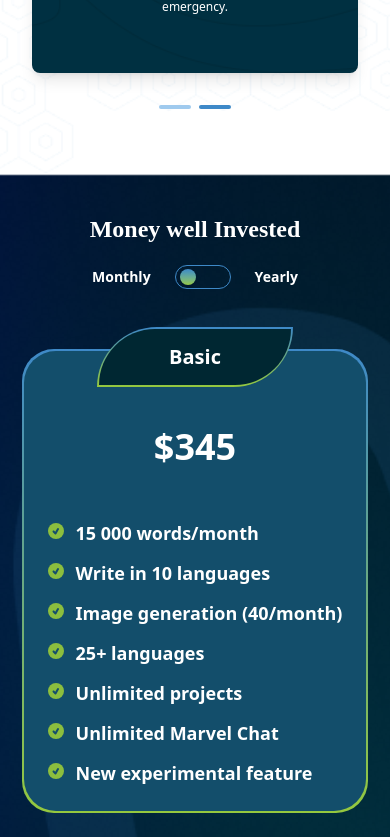
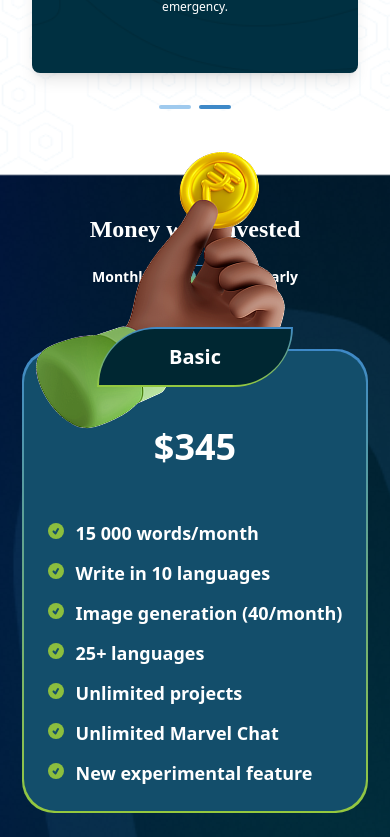
Before and after one commit to MuhammedJasirv/smartkids, a React (Vite) app: page / in a window 390 px wide. Shown: the part 4947-5784 px from the top of the page. Built offline with nearby package versions, Linux system fonts and the light colour scheme.

Commit message:
add conings Hand for pricing

```diff
--- a/src/components/home/priceing/Priceing.jsx
+++ b/src/components/home/priceing/Priceing.jsx
@@ -3,24 +3,26 @@ import { motion } from "framer-motion";
 import { useInView } from "react-intersection-observer";
 import { TiTick } from "react-icons/ti";
 import Home from "../../../assets/images/home/pricing/Bg.png";
-
+import Coin1 from "../../../assets/images/home/pricing/coins/1.png";
+import Hand from "../../../assets/images/home/pricing/Hand.png";
 const Pricing = () => {
   const [isOne, setIsOn] = useState(false);
   const [containerRef, containerInView] = useInView({
     triggerOnce: true,
-    threshold: 0.2
+    threshold: 0.2,
   });
 
   const [cardsRef, cardsInView] = useInView({
     triggerOnce: true,
-    threshold: 0.1
+    threshold: 0.1,
   });
 
   const data = [
     {
       Title: "Basic",
       Price: "$345",
-      potis: "15 000 words/month, Write in 10 languages, Image generation (40/month), 25+ languages, Unlimited projects, Unlimited Marvel Chat, New experimental feature",
+      potis:
+        "15 000 words/month, Write in 10 languages, Image generation (40/month), 25+ languages, Unlimited projects, Unlimited Marvel Chat, New experimental feature",
       color: "#134E6B",
       borderType: "gradient",
       borderColors: ["#3E89C8", "#95C83E"],
@@ -30,7 +32,8 @@ const Pricing = () => {
       Title: "Standard",
       subtitle: "Most Popular",
       Price: "$335",
-      potis: "15 000 words/month, Write in 10 languages, Image generation (40/month), 25+ languages, Unlimited projects, Unlimited Marvel Chat, New experimental feature",
+      potis:
+        "15 000 words/month, Write in 10 languages, Image generation (40/month), 25+ languages, Unlimited projects, Unlimited Marvel Chat, New experimental feature",
       color: "#8CBE3E",
       borderType: "solid",
       borderColor: "#8CBE3E",
@@ -39,7 +42,8 @@ const Pricing = () => {
     {
       Title: "Premium",
       Price: "$385",
-      potis: "15 000 words/month, Write in 10 languages, Image generation (40/month), 25+ languages, Unlimited projects, Unlimited Marvel Chat, New experimental feature",
+      potis:
+        "15 000 words/month, Write in 10 languages, Image generation (40/month), 25+ languages, Unlimited projects, Unlimited Marvel Chat, New experimental feature",
       color: "#134E6B",
       borderType: "gradient",
       borderColors: ["#3E89C8", "#95C83E"],
@@ -54,9 +58,9 @@ const Pricing = () => {
       opacity: 1,
       transition: {
         staggerChildren: 0.2,
-        when: "beforeChildren"
-      }
-    }
+        when: "beforeChildren",
+      },
+    },
   };
 
   const itemVariants = {
@@ -66,9 +70,9 @@ const Pricing = () => {
       opacity: 1,
       transition: {
         duration: 0.8,
-        ease: "backOut"
-      }
-    }
+        ease: "backOut",
+      },
+    },
   };
 
   const textVariants = {
@@ -78,9 +82,39 @@ const Pricing = () => {
       opacity: 1,
       transition: {
         duration: 0.6,
-        ease: "easeOut"
-      }
-    }
+        ease: "easeOut",
+      },
+    },
+  };
+  const coinVariants = {
+    hidden: {
+      y: 20,
+      opacity: 0,
+      rotate: 0,
+    },
+    visible: (i) => ({
+      y: 0,
+      opacity: 1,
+      rotate: [0, 10, -10, 0], // subtle wiggle rotation
+      transition: {
+        delay: i * 0.3,
+        duration: 1.5,
+        ease: "easeInOut",
+        rotate: {
+          yoyo: Infinity,
+          duration: 4,
+          delay: 2,
+        },
+      },
+    }),
+    float: {
+      y: ["0%", "-20%", "0%"],
+      transition: {
+        duration: 3,
+        repeat: Infinity,
+        ease: "easeInOut",
+      },
+    },
   };
 
   return (
@@ -88,6 +122,24 @@ const Pricing = () => {
       className="bg-no-repeat bg-cover  pb-10 pt-10 relative"
       style={{ backgroundImage: `url(${Home})` }}
     >
+      <div>
+        <motion.img
+          initial="hidden"
+          animate={["visible", "float"]}
+          variants={coinVariants}
+          src={Coin1}
+          alt=""
+          className="absolute z-0 hidden lg:flex left-[25%]"
+        />
+        <motion.img
+          src={Hand}
+          alt=""
+          initial="hidden"
+          animate={containerInView ? "visible" : "hidden"}
+          variants={containerVariants}
+          className="absolute right-[10%] -top-11 "
+        />
+      </div>
       {/* Header section with title and toggle */}
       <motion.div
         ref={containerRef}
@@ -97,7 +149,7 @@ const Pricing = () => {
         variants={containerVariants}
       >
         <motion.p
-          className="md:text-5xl font-bold font-kufi text-white m-auto text-center text-2xl"
+          className="md:text-5xl font-bold font-kufi text-white m-auto text-center text-2xl mt-0 lg:mt-10"
           variants={textVariants}
         >
           Money well Invested
@@ -107,9 +159,13 @@ const Pricing = () => {
           className="flex items-center gap-6 md:gap-10 md:mt-10 mt-5"
           variants={textVariants}
         >
-          <p className="text-white text-sm md:text-xl font-sans font-bold">Monthly</p>
+          <p className="text-white text-sm md:text-xl font-sans font-bold">
+            Monthly
+          </p>
           <ToggleSwitch isOn={isOne} setIsOn={setIsOn} />
-          <p className="text-white text-sm md:text-xl font-sans font-bold">Yearly</p>
+          <p className="text-white text-sm md:text-xl font-sans font-bold">
+            Yearly
+          </p>
         </motion.div>
       </motion.div>
 
@@ -138,7 +194,7 @@ const Pricing = () => {
 };
 
 const ToggleSwitch = ({ isOn, setIsOn }) => {
-   const [xOffset, setXOffset] = useState(0);
+  const [xOffset, setXOffset] = useState(0);
 
   useEffect(() => {
     const calculateOffset = () => {
@@ -162,10 +218,7 @@ const ToggleSwitch = ({ isOn, setIsOn }) => {
     return () => window.removeEventListener("resize", handleResize);
   }, []);
   return (
-    <motion.div
-      className="flex items-center gap-3"
-      whileTap={{ scale: 0.95 }}
-    >
+    <motion.div className="flex items-center gap-3" whileTap={{ scale: 0.95 }}>
       <div
         onClick={() => setIsOn(!isOn)}
         className={`md:w-40 md:h-12 w-14 h-6 flex items-center border border-[#3E89C8] rounded-full p-1 cursor-pointer transition-colors duration-500`}
@@ -177,7 +230,7 @@ const ToggleSwitch = ({ isOn, setIsOn }) => {
               : "bg-gradient-to-b from-[#3E89C8] to-[#95C83E]"
           }`}
           animate={{
-             x: isOn ? xOffset : 0
+            x: isOn ? xOffset : 0,
           }}
           transition={{ type: "spring", stiffness: 100, damping: 20 }}
         />
@@ -256,12 +309,19 @@ const Card = ({ data, inView, index }) => {
                 animate={inView ? { x: 0, opacity: 1 } : {}}
                 transition={{ delay: 0.5 + index * 0.1 + idx * 0.05 }}
               >
-                <div className={`${data.textColor === "black" ? "bg-black" : "bg-[#8CBE3E]"} h-4 w-4 rounded-full flex justify-center items-center mt-1 flex-shrink-0`}>
-                  <TiTick color={`${data.textColor === "black" ? "#8CBE3E" : "#134E6B"}`} size={12}/>
+                <div
+                  className={`${
+                    data.textColor === "black" ? "bg-black" : "bg-[#8CBE3E]"
+                  } h-4 w-4 rounded-full flex justify-center items-center mt-1 flex-shrink-0`}
+                >
+                  <TiTick
+                    color={`${
+                      data.textColor === "black" ? "#8CBE3E" : "#134E6B"
+                    }`}
+                    size={12}
+                  />
                 </div>
-                <p className="font-semibold font-sans text-lg">
-                  {item.trim()}
-                </p>
+                <p className="font-semibold font-sans text-lg">{item.trim()}</p>
               </motion.div>
             ))}
           </div>
```
